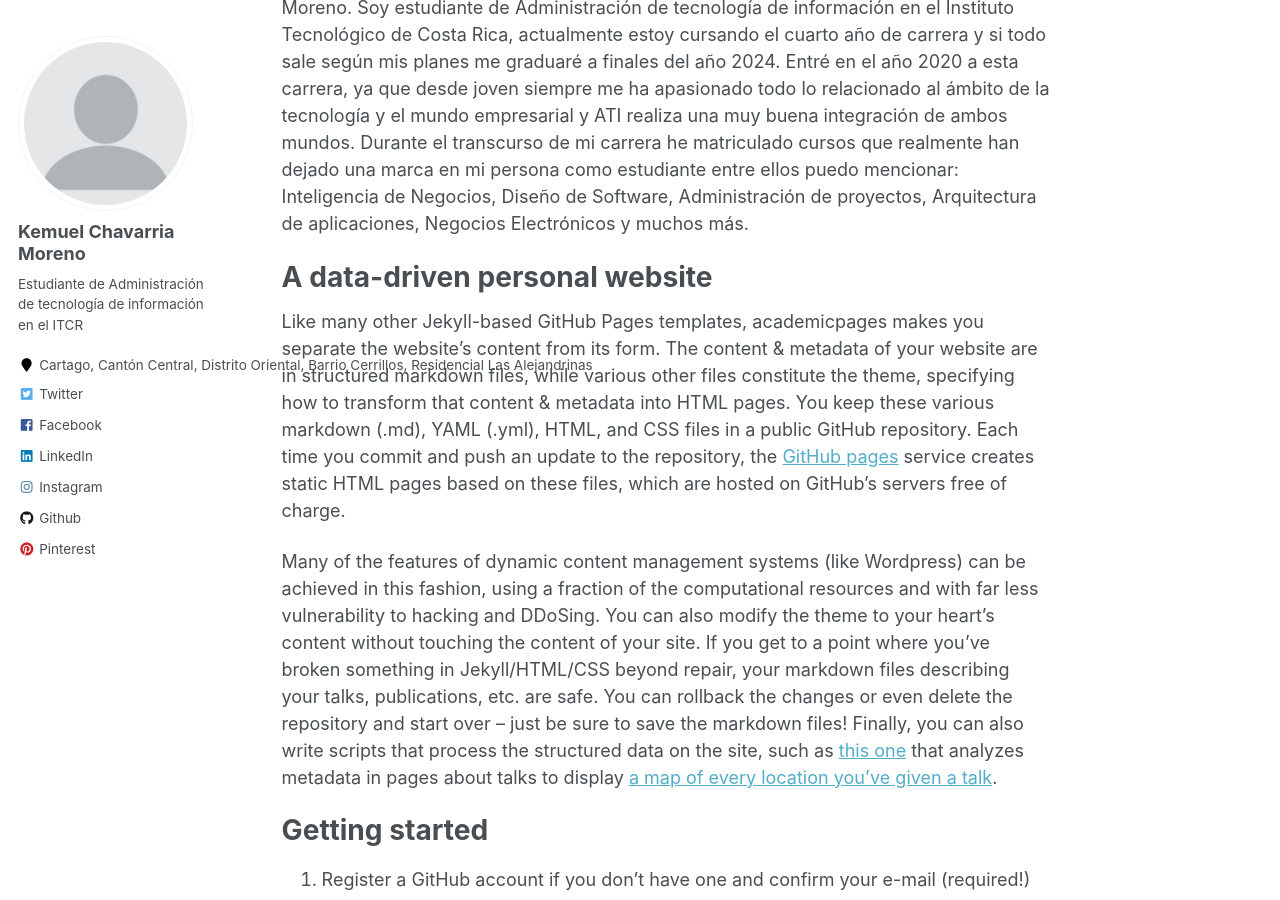
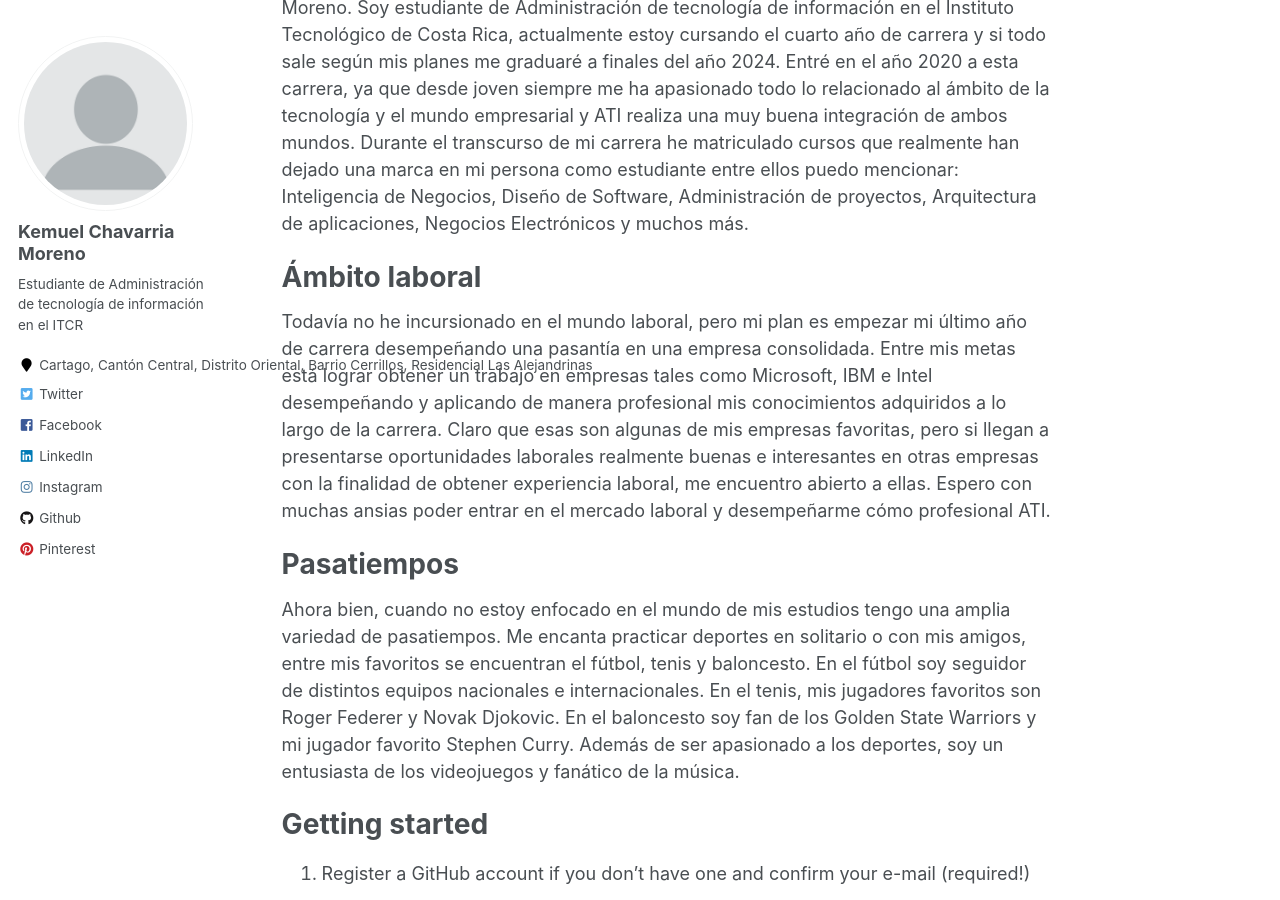
Before and after one commit to KemsCh05/KemsCh05.github.io, a Jekyll site: the page built from _pages/about.md, in a window 1280 px wide and 900 px high, scrolled down 193 px. Built offline with Jekyll 4.4.1, drawn with Linux system fonts in a browser that asks for light colours.

Commit message:
update de biografia

```diff
--- a/_pages/about.md
+++ b/_pages/about.md
@@ -10,11 +10,13 @@ redirect_from:
 
 Hola, bienvenido a mi página web personal. Mi nombre es Kemuel Abiel Chavarría Moreno. Soy estudiante de Administración de tecnología de información en el Instituto Tecnológico de Costa Rica, actualmente estoy cursando el cuarto año de carrera y si todo sale según mis planes me graduaré a finales del año 2024. Entré en el año 2020 a esta carrera, ya que desde joven siempre me ha apasionado todo lo relacionado al ámbito de la tecnología y el mundo empresarial y ATI realiza una muy buena integración de ambos mundos. Durante el transcurso de mi carrera he matriculado cursos que realmente han dejado una marca en mi persona como estudiante entre ellos puedo mencionar: Inteligencia de Negocios, Diseño de Software, Administración de proyectos, Arquitectura de aplicaciones, Negocios Electrónicos y muchos más.
 
-A data-driven personal website
+Ámbito laboral
 ======
-Like many other Jekyll-based GitHub Pages templates, academicpages makes you separate the website's content from its form. The content & metadata of your website are in structured markdown files, while various other files constitute the theme, specifying how to transform that content & metadata into HTML pages. You keep these various markdown (.md), YAML (.yml), HTML, and CSS files in a public GitHub repository. Each time you commit and push an update to the repository, the [GitHub pages](https://pages.github.com/) service creates static HTML pages based on these files, which are hosted on GitHub's servers free of charge.
+Todavía no he incursionado en el mundo laboral, pero mi plan es empezar mi último año de carrera desempeñando una pasantía en una empresa consolidada. Entre mis metas está lograr obtener un trabajo en empresas tales como Microsoft, IBM e Intel desempeñando y aplicando de manera profesional mis conocimientos adquiridos a lo largo de la carrera. Claro que esas son algunas de mis empresas favoritas, pero si llegan a presentarse oportunidades laborales realmente buenas e interesantes en otras empresas con la finalidad de obtener experiencia laboral, me encuentro abierto a ellas. Espero con muchas ansias poder entrar en el mercado laboral y desempeñarme cómo profesional ATI.
 
-Many of the features of dynamic content management systems (like Wordpress) can be achieved in this fashion, using a fraction of the computational resources and with far less vulnerability to hacking and DDoSing. You can also modify the theme to your heart's content without touching the content of your site. If you get to a point where you've broken something in Jekyll/HTML/CSS beyond repair, your markdown files describing your talks, publications, etc. are safe. You can rollback the changes or even delete the repository and start over -- just be sure to save the markdown files! Finally, you can also write scripts that process the structured data on the site, such as [this one](https://github.com/academicpages/academicpages.github.io/blob/master/talkmap.ipynb) that analyzes metadata in pages about talks to display [a map of every location you've given a talk](https://academicpages.github.io/talkmap.html).
+Pasatiempos
+======
+Ahora bien, cuando no estoy enfocado en el mundo de mis estudios tengo una amplia variedad de pasatiempos. Me encanta practicar deportes en solitario o con mis amigos, entre mis favoritos se encuentran el fútbol, tenis y baloncesto. En el fútbol soy seguidor de distintos equipos nacionales e internacionales. En el tenis, mis jugadores favoritos son Roger Federer y Novak Djokovic. En el baloncesto soy fan de los Golden State Warriors y mi jugador favorito Stephen Curry. Además de ser apasionado a los deportes, soy un entusiasta de los videojuegos y fanático de la música.
 
 Getting started
 ======
```
